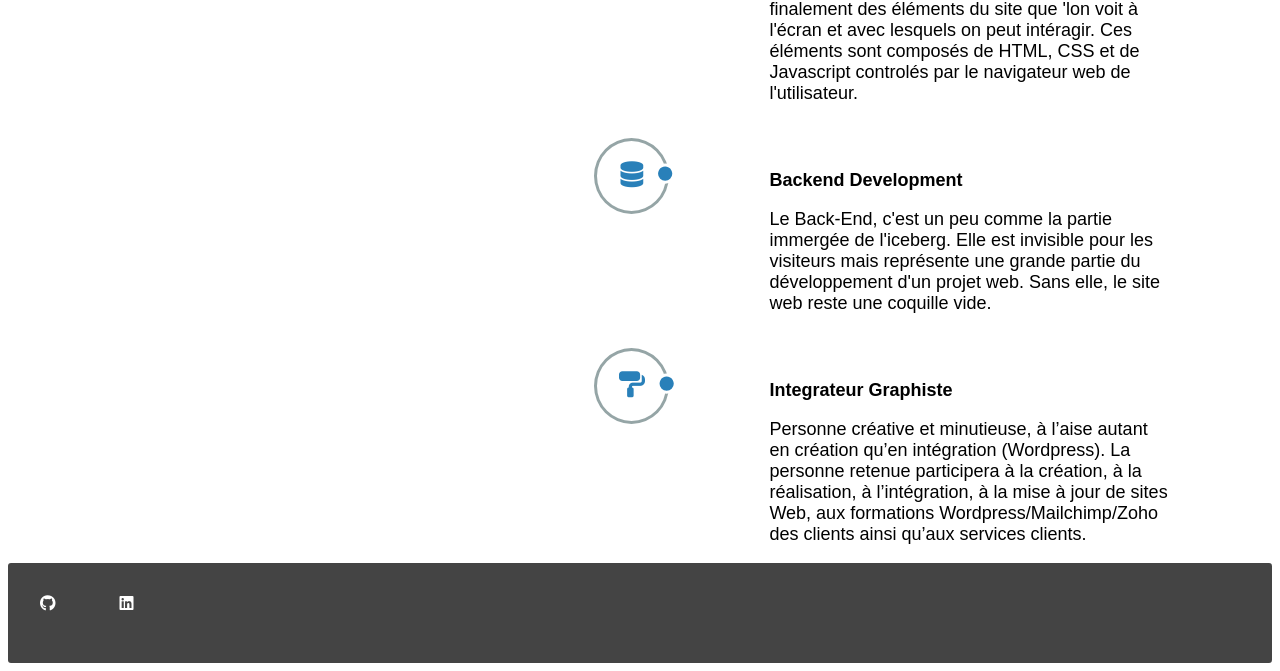
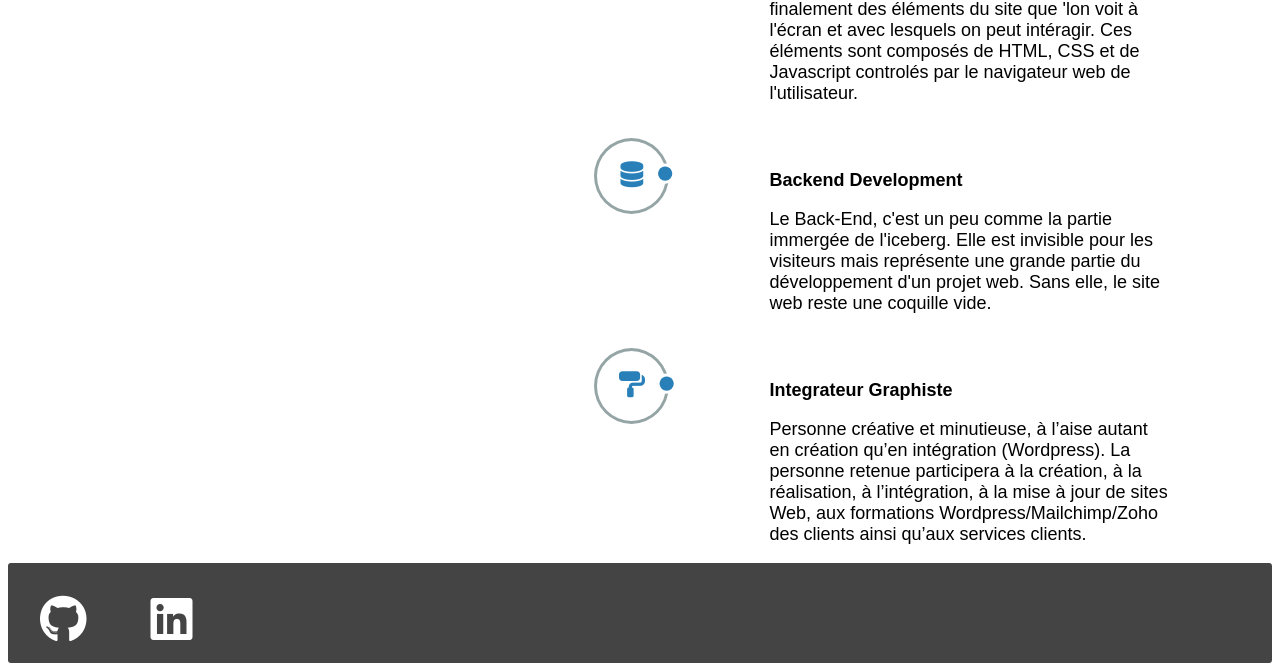
Before and after one commit to birbo971/brice.github.io, a plain HTML site: page index.html in a window 1280 px wide. Shown: the part 1177-1848 px from the top of the page. Drawn offline with Linux system fonts and the light colour scheme.

Commit message:
Update main.css

```diff
--- a/css/main.css
+++ b/css/main.css
@@ -400,11 +400,7 @@ html{
   .navbar-nav div {
     font-family: Arial, Helvetica, sans-serif;
     margin:2em;
-<<<<<<< Updated upstream
-  }
-=======
   }
   .navbar-nav i{
     font-size: 3em;
   }
->>>>>>> Stashed changes
```
